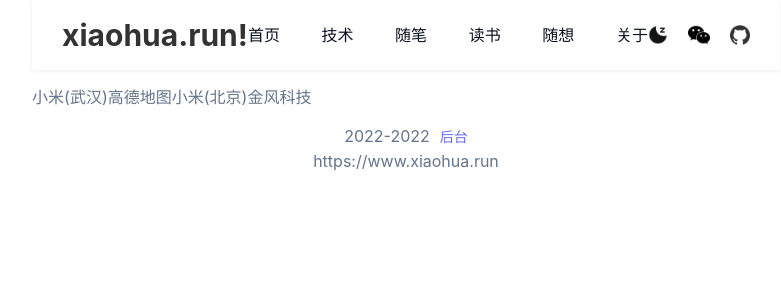
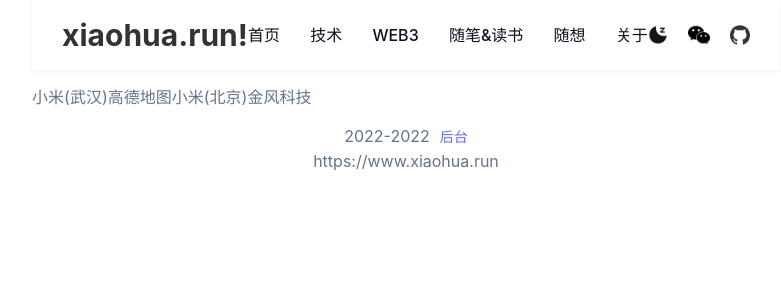
Before and after one commit to pengxiaohua/my-blog-web, a React (Vite) app: page /about-me in a window 1280 px wide. Shown: the top 300 px of the page, without its empty margins (234-1015 px from the left). Built offline with nearby package versions, Linux system fonts and the light colour scheme; what tailwindcss-dark-mode would draw is missing.

Commit message:
feat: 修改导航目录美容

```diff
--- a/src/index.tsx
+++ b/src/index.tsx
@@ -7,9 +7,9 @@ import Home from './pages/Home';
 import AboutMe from './pages/AboutMe'
 import BlogDetail from './pages/BlogDetail'
 import BackStage from './pages/BackStage';
-import Reading from './pages/Reading';
+import EssayAndReading from './pages/EssayAndReading';
 import Tech from './pages/Tech';
-import Essay from './pages/Essay';
+import Web3 from './pages/Web3';
 import Thinking from './pages/Thinking';
 import './index.css'
 
@@ -19,8 +19,8 @@ ReactDOM.createRoot(document.getElementById('root') as HTMLElement).render(
       <Routes>
         <Route path="/" element={<Home />} />
         <Route path="/tech" element={<Tech />} />
-        <Route path="/essay" element={<Essay />} />
-        <Route path="/reading" element={<Reading />} />
+        <Route path="/web3" element={<Web3 />} />
+        <Route path="/essay-and-reading" element={<EssayAndReading />} />
         <Route path="/thinking" element={<Thinking />} />
         <Route path="/about-me" element={<AboutMe />} />
         <Route path={`/blog-detail/:id`} element={<BlogDetail />} />
--- a/src/pages/Essay/index.scss
+++ /dev/null
@@ -1,3 +0,0 @@
-.essay-page {
-
-}
--- /dev/null
+++ b/src/pages/EssayAndReading/index.scss
@@ -0,0 +1,3 @@
+.essay-and-reading {
+
+}
--- a/src/pages/Essay/index.tsx
+++ b/src/pages/EssayAndReading/index.tsx
@@ -1,7 +1,6 @@
 import React, {FC} from "react"
 
 import ContentWrap from "../../components/ContentWrap"
-import Header from "../../components/Header"
 import './index.scss'
 
 interface IProps {}
@@ -12,14 +11,14 @@ type DefaultProps = Readonly<typeof defaultProps>
 
 type Props = IProps & Partial<DefaultProps>
 
-const Essay: FC<Props> = (props) => {
+const EssayAndReading: FC<Props> = (props) => {
   return (
-    <div className="essay-page">
-      <ContentWrap>Essay</ContentWrap>
+    <div className="essay-and-reading">
+      <ContentWrap>EssayAndReading</ContentWrap>
     </div>
   )
 }
 
-Essay.defaultProps = defaultProps
+EssayAndReading.defaultProps = defaultProps
 
-export default Essay
+export default EssayAndReading
--- a/src/pages/Home/index.tsx
+++ b/src/pages/Home/index.tsx
@@ -1,10 +1,8 @@
 import React, { FC } from "react"
-import { useNavigate } from 'react-router-dom'
 
 import ContentWrap from "../../components/ContentWrap"
 import { blogList } from "../../mock/blog-list"
 import { customHistory } from "../../utils"
-import readTimesIcon from '../../assets/read-times.svg'
 import './index.scss'
 
 const HomePage: FC = () => {
--- a/src/pages/Reading/index.scss
+++ /dev/null
@@ -1,3 +0,0 @@
-.reading-page {
-
-}
--- a/src/pages/Tech/index.tsx
+++ b/src/pages/Tech/index.tsx
@@ -1,7 +1,6 @@
 import React, {FC} from "react"
 
 import ContentWrap from "../../components/ContentWrap"
-import Header from "../../components/Header"
 import './index.scss'
 
 interface IProps {}
--- /dev/null
+++ b/src/pages/Web3/index.scss
@@ -0,0 +1,3 @@
+.web3-page {
+
+}
--- a/src/pages/Reading/index.tsx
+++ b/src/pages/Web3/index.tsx
@@ -1,7 +1,6 @@
 import React, {FC} from "react"
 
 import ContentWrap from "../../components/ContentWrap"
-import Header from "../../components/Header"
 import './index.scss'
 
 interface IProps {}
@@ -12,14 +11,14 @@ type DefaultProps = Readonly<typeof defaultProps>
 
 type Props = IProps & Partial<DefaultProps>
 
-const Reading: FC<Props> = (props) => {
+const Web3: FC<Props> = (props) => {
   return (
-    <div className="reading-page">
-      <ContentWrap>reading</ContentWrap>
+    <div className="web3-page">
+      <ContentWrap>Web3</ContentWrap>
     </div>
   )
 }
 
-Reading.defaultProps = defaultProps
+Web3.defaultProps = defaultProps
 
-export default Reading
+export default Web3
--- a/src/utils/common.ts
+++ b/src/utils/common.ts
@@ -11,14 +11,14 @@ export const navList = [
     route: '/tech'
   },
   {
-    title: '随笔',
-    key: 'essays',
-    route: '/essay'
+    title: 'WEB3',
+    key: 'web3',
+    route: '/web3'
   },
   {
-    title: '读书',
-    key: 'reading',
-    route: '/reading'
+    title: '随笔&读书',
+    key: 'essayAndReading',
+    route: '/essay-and-reading'
   },
   {
     title: '随想',
```
